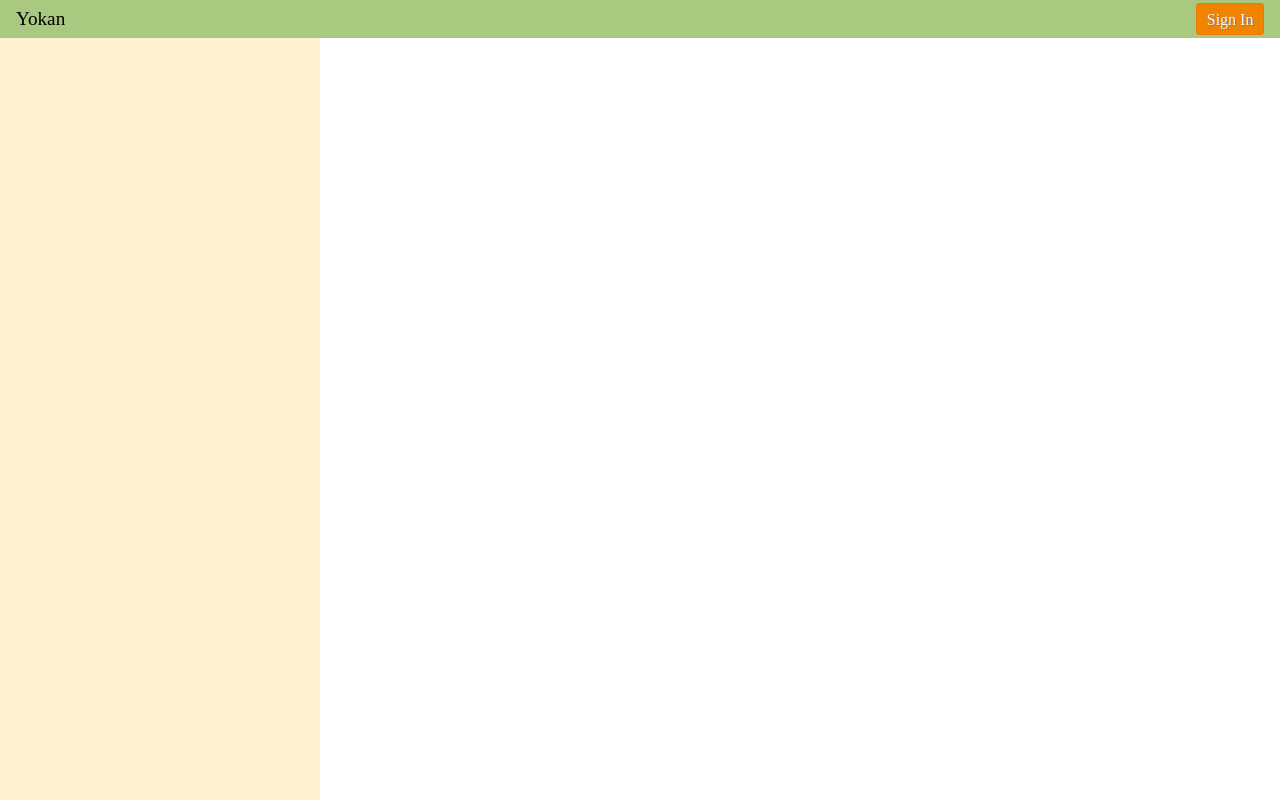
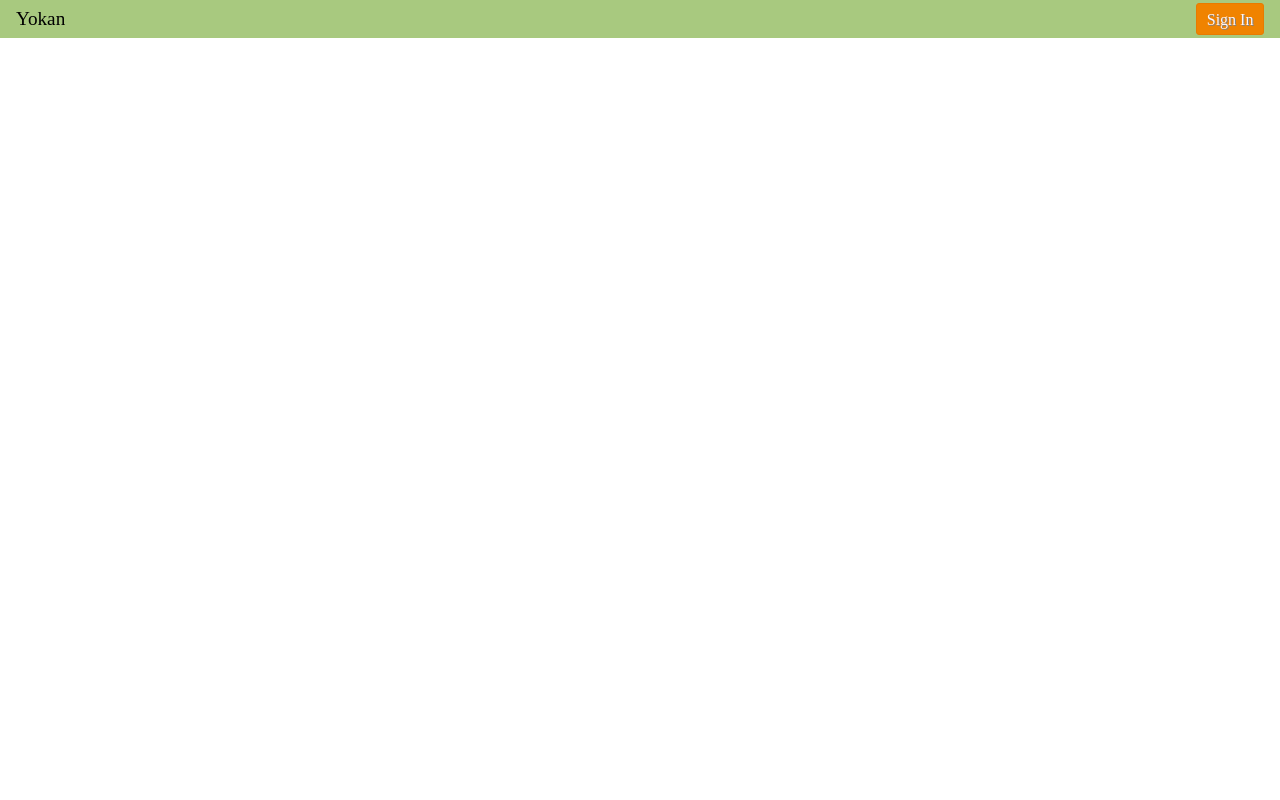
Before and after one commit to graighle/yokan, a React (Create React App) app in the folder client/: page / in a window 1280 px wide. Built offline with nearby package versions, Linux system fonts and the light colour scheme.

Commit message:
Removed left menu.

```diff
--- a/client/src/App.js
+++ b/client/src/App.js
@@ -3,7 +3,6 @@ import { Route, Switch } from 'react-router-dom';
 import Dashboard from './components/Dashboard';
 import Content from './components/Content';
 import Header from './components/Header';
-import LeftMenu from './components/LeftMenu';
 import DialogRenderer from './components/dialogs/DialogRenderer';
 import Project from './components/projects/Project';
 import Setup from './components/system/Setup';
@@ -18,7 +17,6 @@ import './styles/themes/default';
 const App = () => (
 	<div className="l-page">
 		<Header />
-		<LeftMenu />
 		<Content>
 			<Switch>
 				<Route exact path="/_setup" component={Setup} />
--- a/client/src/components/LeftMenu.js
+++ /dev/null
@@ -1,16 +0,0 @@
-import React from 'react';
-import LeftMenuView from './LeftMenuView';
-
-class LeftMenu extends React.Component {
-
-	render(){
-		return React.createElement(
-			LeftMenuView,
-			{
-			},
-			null
-		);
-	}
-}
-
-export default LeftMenu;
--- a/client/src/components/LeftMenuView.js
+++ /dev/null
@@ -1,8 +0,0 @@
-import React from 'react';
-
-const LeftMenuView = (props) => (
-	<div className="l-left-menu t-left-menu">
-	</div>
-);
-
-export default LeftMenuView;
--- a/client/src/components/projects/ProjectMenuView.js
+++ b/client/src/components/projects/ProjectMenuView.js
@@ -1,8 +1,8 @@
 import React from 'react';
 
 const ProjectMenuView = props => (
-	<div className="m-content-area">
-		<div className="m-section m-project-menu-tabs t-project-menu-tabs">
+	<div>
+		<div className="m-project-menu-tabs t-project-menu-tabs">
 			{props.tabList.map(t => (<ProjectTabView key={t.key} tab={t} {...props} />))}
 		</div>
 	</div>
--- a/client/src/styles/layouts/page.scss
+++ b/client/src/styles/layouts/page.scss
@@ -1,4 +1,5 @@
 .l-page {
+
 	.l-header {
 		position: fixed;
 		top: 0;
@@ -7,18 +8,8 @@
 		height: 2.4em;
 	}
 
-	.l-left-menu {
-		position: fixed;
-		top: 0;
-		left: 0;
-		width: 20em;
-		height: 200vh;
-		margin-top: 2.4em;
-	}
-
 	.l-content {
-		margin-top: 2.4em;
-		margin-left: 20em;
+		margin: 2.4em 4em;
 	}
 }
 
--- a/client/src/styles/themes/default/page.scss
+++ b/client/src/styles/themes/default/page.scss
@@ -1,6 +1,3 @@
 .t-page-header {
 	background-color: #a8c97f;
 }
-.t-left-menu {
-	background-color: #fff1cf;
-}
```
